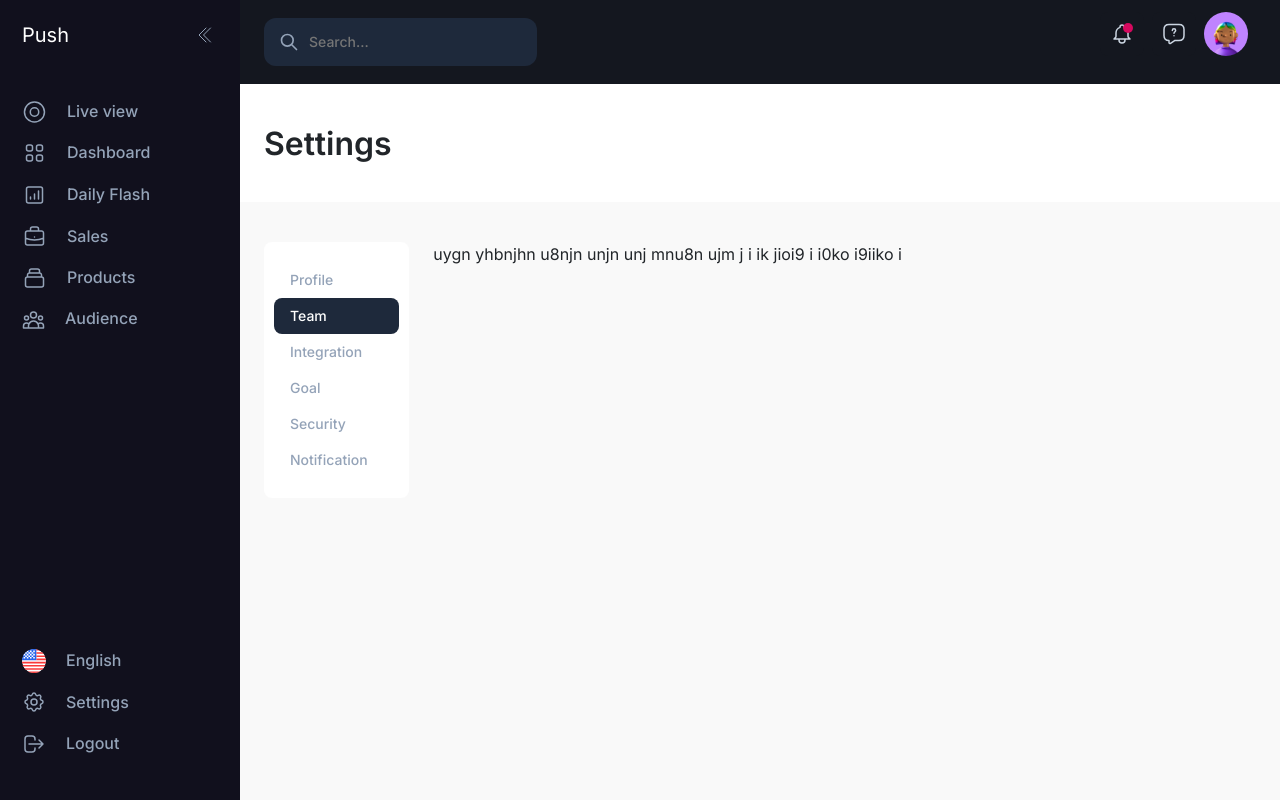
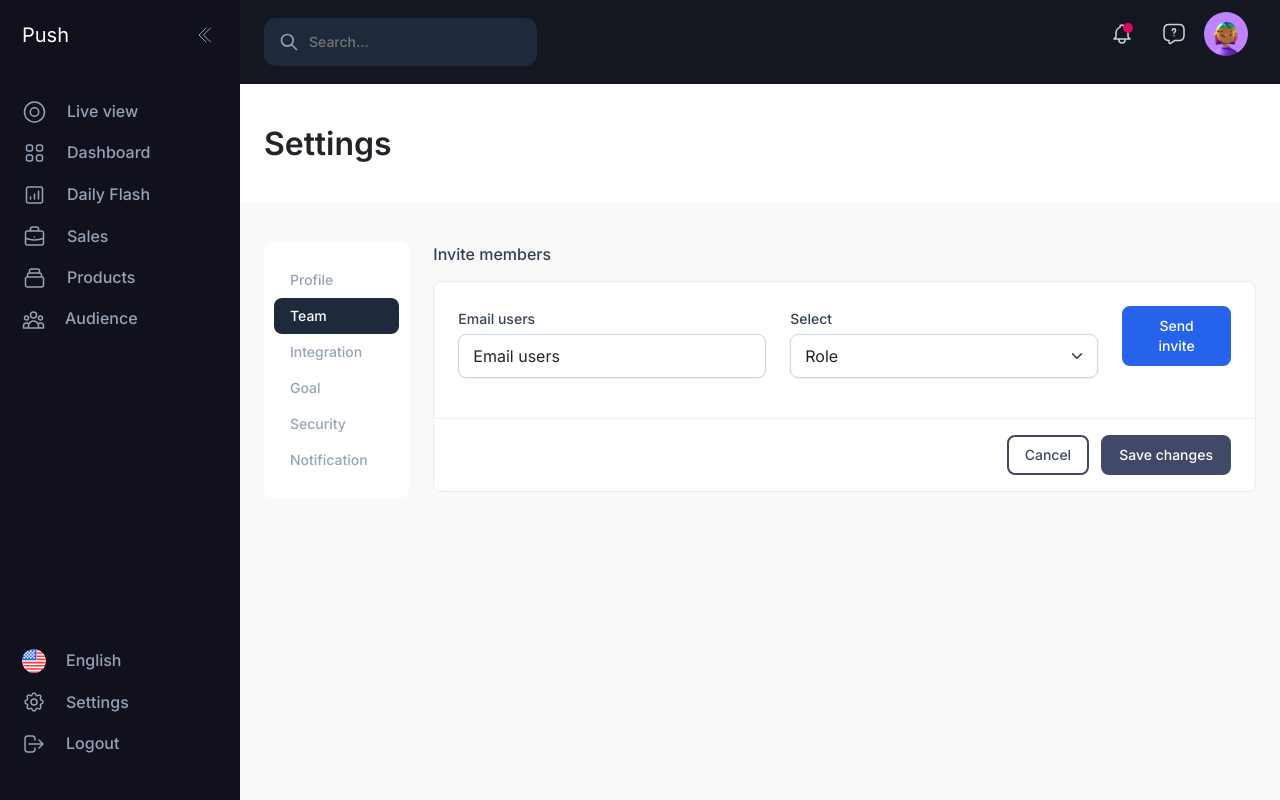
Before and after one commit to Rsuraj143/Push-analytics, a React (Create React App) app: page /setting in a window 1280 px wide. Both pictures are taken after a click on the tab "Team". Built offline with nearby package versions, Linux system fonts and the light colour scheme.

Commit message:
Team-tab design

```diff
--- a/src/Components/Setting/Settingtab.css
+++ b/src/Components/Setting/Settingtab.css
@@ -81,6 +81,14 @@
     color: #FFFFFF;
     border: 2px solid #424867;
 }
+.my-button.blue{
+    background: #2563EB;
+    border: 2px solid #2563EB;
+}
+.my-button.blue:hover{
+    background: transparent;
+    color: #2563EB;
+}
 .account-form{
     background: #FFFFFF;
     border: 1px solid #EAECF0;
@@ -98,7 +106,27 @@ form .user-input{
     display: inline-block;
     font-weight: 400;
     font-size: 16px;
-    line-height: 1px;
+    line-height: 1;
+    width: 100%;
+    text-overflow: ellipsis;
+    word-wrap: break-word;
+    -webkit-appearance: none;
+    position: relative;
+    outline: none;
+}
+form .user-input::placeholder{
+   color:  #212529;
+}
+form .form-select{
+    height: 44px;
+    padding: 12px 14px;
+    border: 1px solid #CBD5E1;
+    box-shadow: 0px 1px 2px rgba(16, 24, 40, 0.05);
+    border-radius: 8px;
+    display: inline-block;
+    font-weight: 400;
+    font-size: 16px;
+    line-height: 1;
     width: 100%;
     text-overflow: ellipsis;
     word-wrap: break-word;
@@ -116,7 +144,11 @@ form .user-input:focus{
     border: 1px solid #424867;
     outline: none;
     box-shadow: none;
-
+}
+form .form-select:focus{
+    border: 1px solid #424867;
+    outline: none;
+    box-shadow: none;
 }
 form .form-label{
     font-weight: 500;
--- a/src/Components/Setting/Settingtab.js
+++ b/src/Components/Setting/Settingtab.js
@@ -134,7 +134,37 @@ const Settingtab = () => {
               </div>
             </Tab.Pane>
             <Tab.Pane eventKey="Team">
-              uygn  yhbnjhn u8njn unjn unj mnu8n ujm j i ik jioi9 i i0ko   i9iiko i
+            <div className='personal-info invite'>
+              <div className='heading'>
+                <h6>Invite members</h6>
+              </div>
+                <Form className='account-form'>
+              <Row>
+                  <Col sm={5} >
+                  <Form.Group className="mb-3" controlId="exampleForm.ControlInput1">
+                  <Form.Label>Email users</Form.Label>
+                  <Form.Control type="email" className='user-input' placeholder="Email users" />
+                </Form.Group>
+                  </Col>
+                  <Col sm={5} >
+                  <Form.Label>Select</Form.Label>
+                  <Form.Select aria-label="Default select example">
+                    <option>Role</option>
+                    <option value="1">One</option>
+                    <option value="2">Two</option>
+                    <option value="3">Three</option>
+                  </Form.Select>
+                  </Col>
+                  <Col sm={2} >
+                    <Button href="#" className='my-button blue'>Send invite</Button>
+                  </Col>
+              </Row>
+              </Form>
+              <div className='text-end button-box'>
+                <Button href="#" className='my-button my-button-transparent'>Cancel</Button>
+                <Button href="#" className='my-button'>Save changes</Button>
+               </div>
+              </div>
             </Tab.Pane>
 
           </Tab.Content>
```
